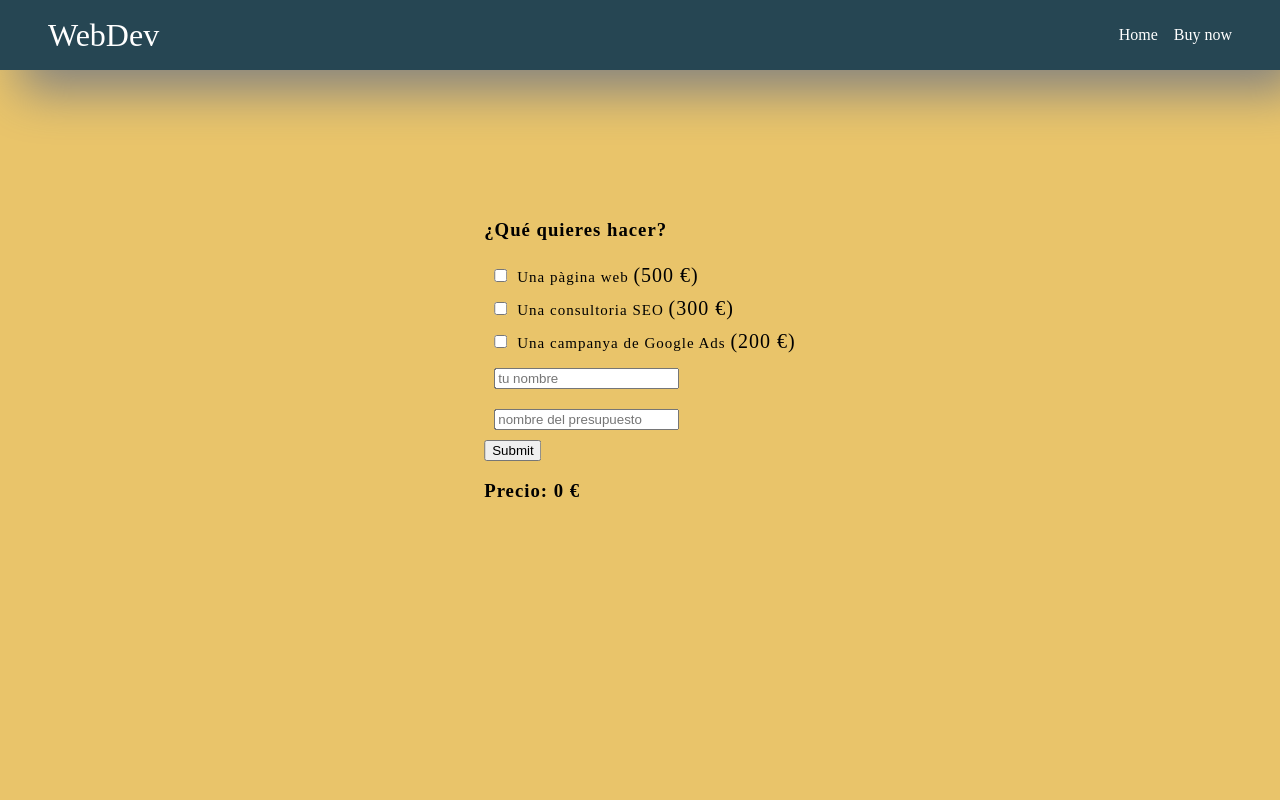
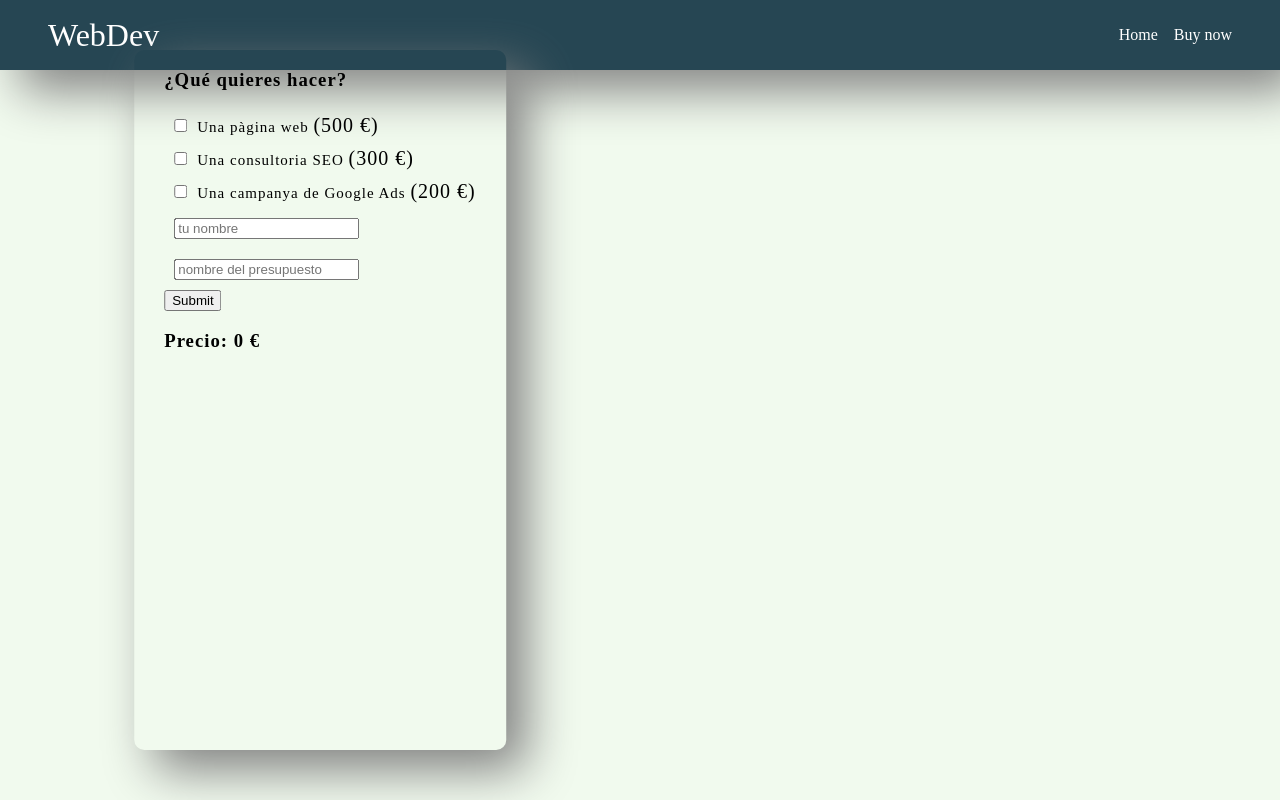
Before and after one commit to Kat8dev/react-sprint-7, a React (Create React App) app: page /Checkbox in a window 1280 px wide. Built offline with nearby package versions, Linux system fonts and the light colour scheme.

Commit message:
add some styles

```diff
--- a/src/App.js
+++ b/src/App.js
@@ -7,12 +7,10 @@ function App() {
   return (
     <>
       <Navbar />
-      <div className="container">
-        <Routes>
-          <Route path="/Welcome" element={<Welcome />} />
-          <Route path="/Checkbox" element={<Checkbox />} />
-        </Routes>
-      </div>
+      <Routes>
+        <Route path="/Welcome" element={<Welcome />} />
+        <Route path="/Checkbox" element={<Checkbox />} />
+      </Routes>
     </>
   );
 }
--- a/src/components/pages/Welcome.js
+++ b/src/components/pages/Welcome.js
@@ -1,6 +1,6 @@
 export default function Welcome() {
   return (
-    <div className="welcome--div">
+    <div className="container">
       <h1>Bienvenidos</h1>
       <h2>Desarrollo y diseño de páginas web.</h2>
       <p>
--- a/src/components/pages/checkbox/Checkbox.js
+++ b/src/components/pages/checkbox/Checkbox.js
@@ -48,7 +48,8 @@ export default function Checkbox() {
   }
 
   return (
-    <>
+    <div className="CHECK_BOX_CONTAINER1">
+      <div className="CHECK_BOX_CONTAINER2">
         <h3>¿Qué  quieres hacer?</h3>
         <form action="#" onSubmit={sendData}>
           <input className="checkbox--inputs"
@@ -103,6 +104,7 @@ export default function Checkbox() {
           <input type="submit" value="Submit" />
         </form>
         <h3>Precio: {tPrice} €</h3>
-    </>
+      </div>
+    </div>
   )
 }
--- a/src/index.css
+++ b/src/index.css
@@ -2,9 +2,10 @@
   box-sizing: border-box;
 }
 
-body {
+body, html {
   margin: 0;
-  background-color: #e9c46a;
+  padding: 0;
+  background-color: #f1faee;
 }
 
 code {
@@ -53,9 +54,6 @@ span {
   font-size: 20px;
 }
 
-.welcome--div {
-  text-align: center;
-}
 
 .container {
   position: absolute;
@@ -64,4 +62,21 @@ span {
   transform: translate(-50%, -50%);
   letter-spacing: 1px;
   min-height: 400px;
+  text-align: center;
 }
+
+.CHECK_BOX_CONTAINER1 {
+  position: absolute;
+  top: 50%;
+  left: 25%;
+  transform: translate(-50%, -50%);
+  letter-spacing: 1px;
+  min-height: 400px;
+  box-shadow: 20px 20px 50px grey;
+  border-radius: 10px;
+  height: 700px;
+}
+
+.CHECK_BOX_CONTAINER2 {
+  margin: 0 30px;
+}
--- a/src/styled.js
+++ b/src/styled.js
@@ -32,11 +32,13 @@ export const InfoBtn = styled.button`
 `
 
 export const OVERLAY_STYLES = styled.div`
-    position: fixed;
-    top: -100%;
-    left: -180%;
-    right: -180%;
-    bottom: -100%;
+    position: absolute;
+    top: 0px;
+    left: 0px;
+    right: 0px;
+    bottom: 0px;
+    width: 100%;
+    height: 100vh;
     background-color: rgba(0, 0, 0, .7);
 `
 export const MODAL_STYLES = styled.div`
```
Lines whose indentation alone changed are shown as unchanged.
